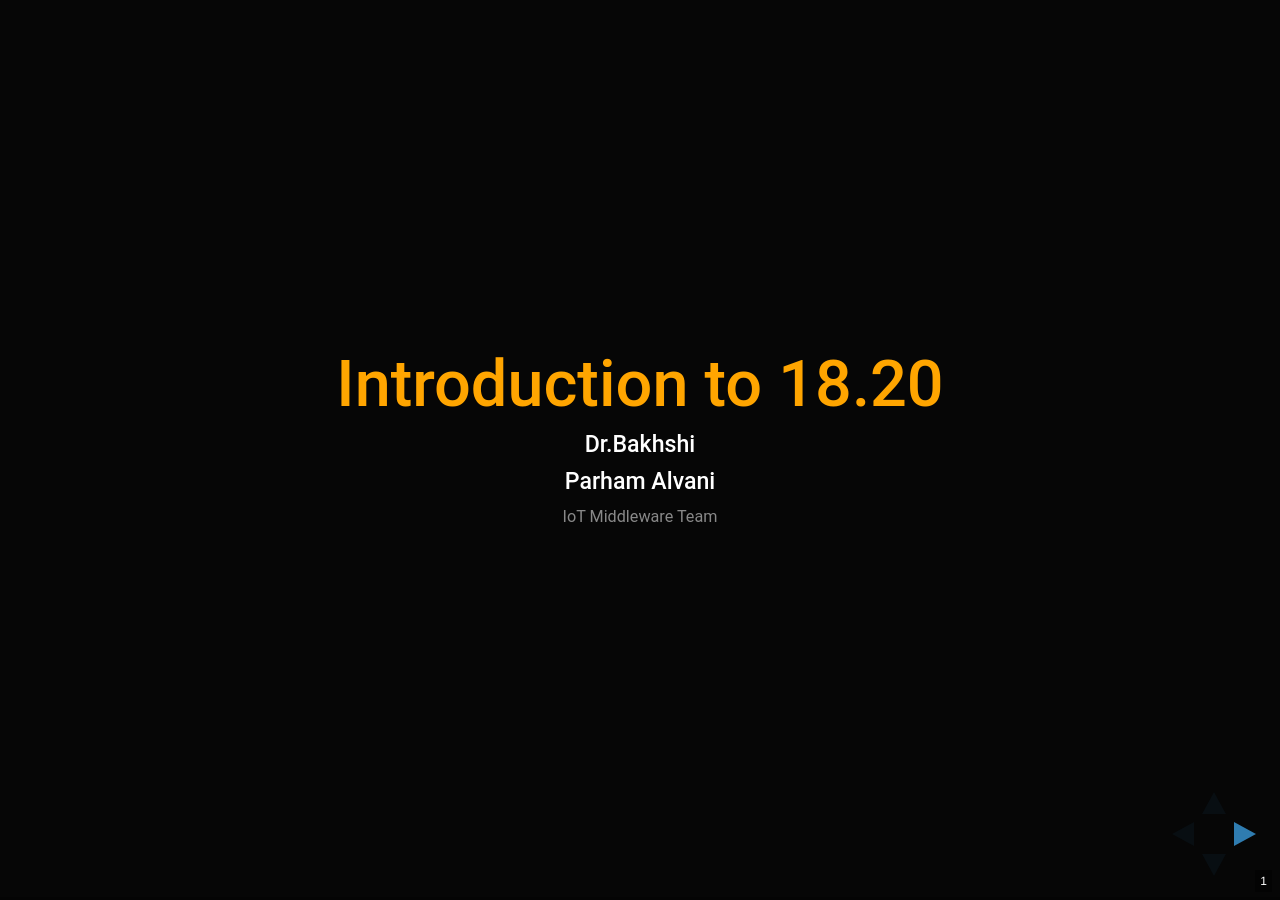
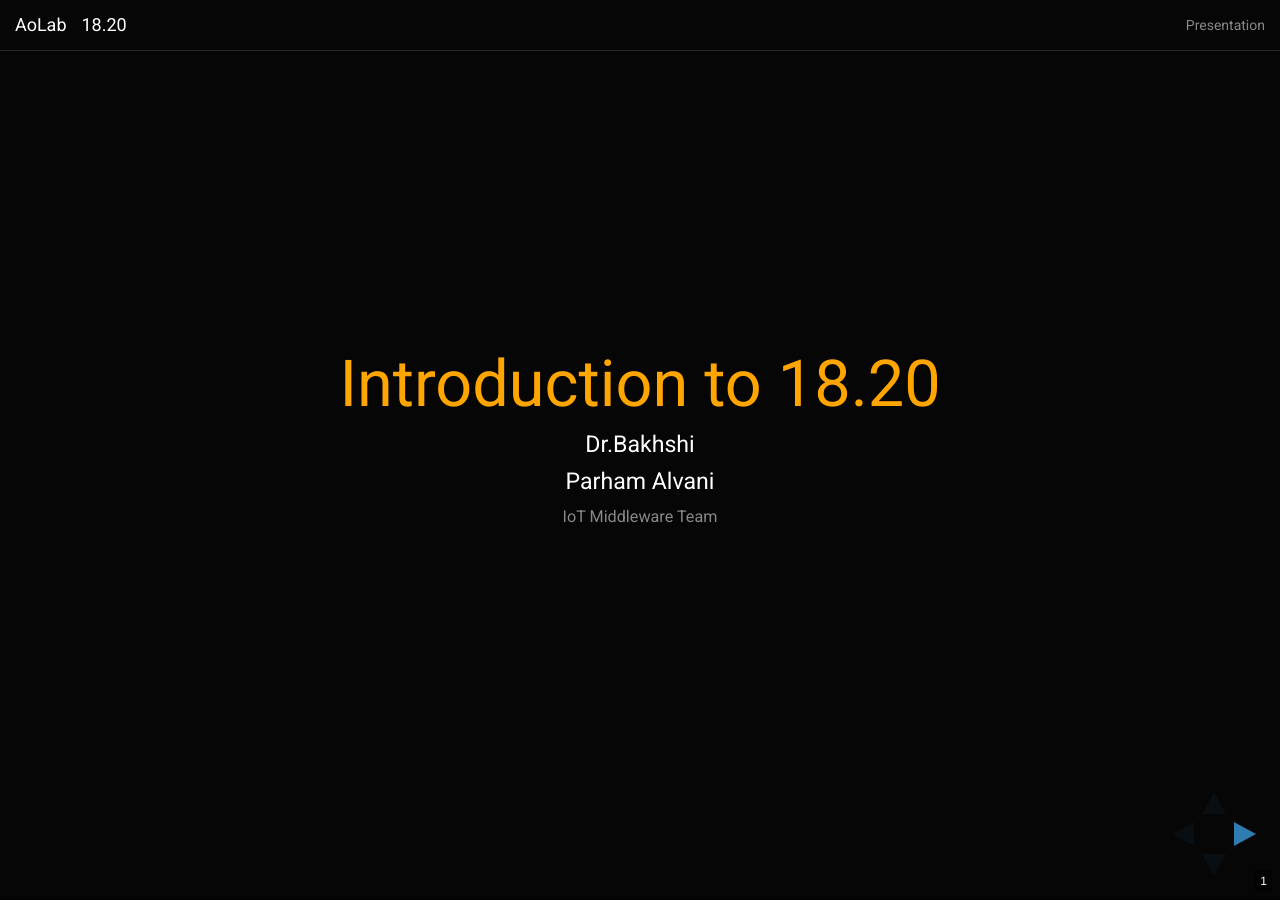
Before and after one commit to I1820/I1820.github.io, a Jekyll site: the page presentation/index.html, which Jekyll copies as it is, in a window 1280 px wide. Built offline with Jekyll 4.4.1, drawn with Linux system fonts in a browser that asks for light colours.

Commit message:
Presentation navigation bar was added.

```diff
--- a/presentation/index.html
+++ b/presentation/index.html
@@ -2,8 +2,31 @@
 <head>
     <link rel="stylesheet" href="css/reveal.css">
     <link rel="stylesheet" href="css/theme/aolab.css">
+    <link rel="stylesheet" href="css/bootstrap.css">
 </head>
 <body>
+<nav class="navbar navbar-default navbar-fixed-top">
+    <div class="container-fluid">
+        <div class="navbar-header">
+            <button type="button" class="navbar-toggle collapsed" data-toggle="collapse"
+                    data-target="#bs-example-navbar-collapse-1">
+                <span class="sr-only">Toggle navigation</span>
+                <span class="icon-bar"></span>
+                <span class="icon-bar"></span>
+                <span class="icon-bar"></span>
+            </button>
+            <a class="navbar-brand" href="/">AoLab</a>
+            <a class="navbar-brand" href="/18.20">18.20</a>
+        </div>
+        <div class="collapse navbar-collapse" id="bs-example-navbar-collapse-1">
+            <ul class="nav navbar-nav navbar-right">
+                <li>
+                    <a href="presentation">Presentation</a>
+                </li>
+            </ul>
+        </div>
+    </div>
+</nav>
 <div class="reveal">
     <div class="slides">
         <section>
```
